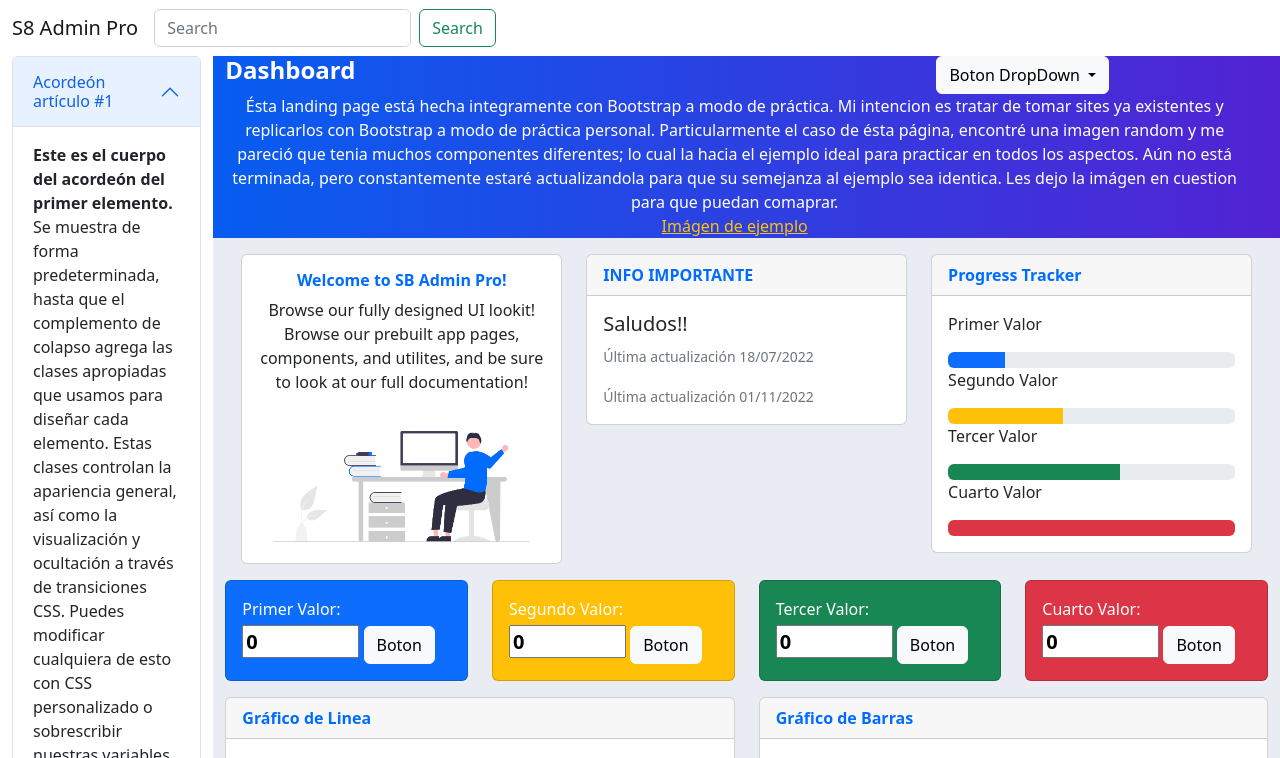
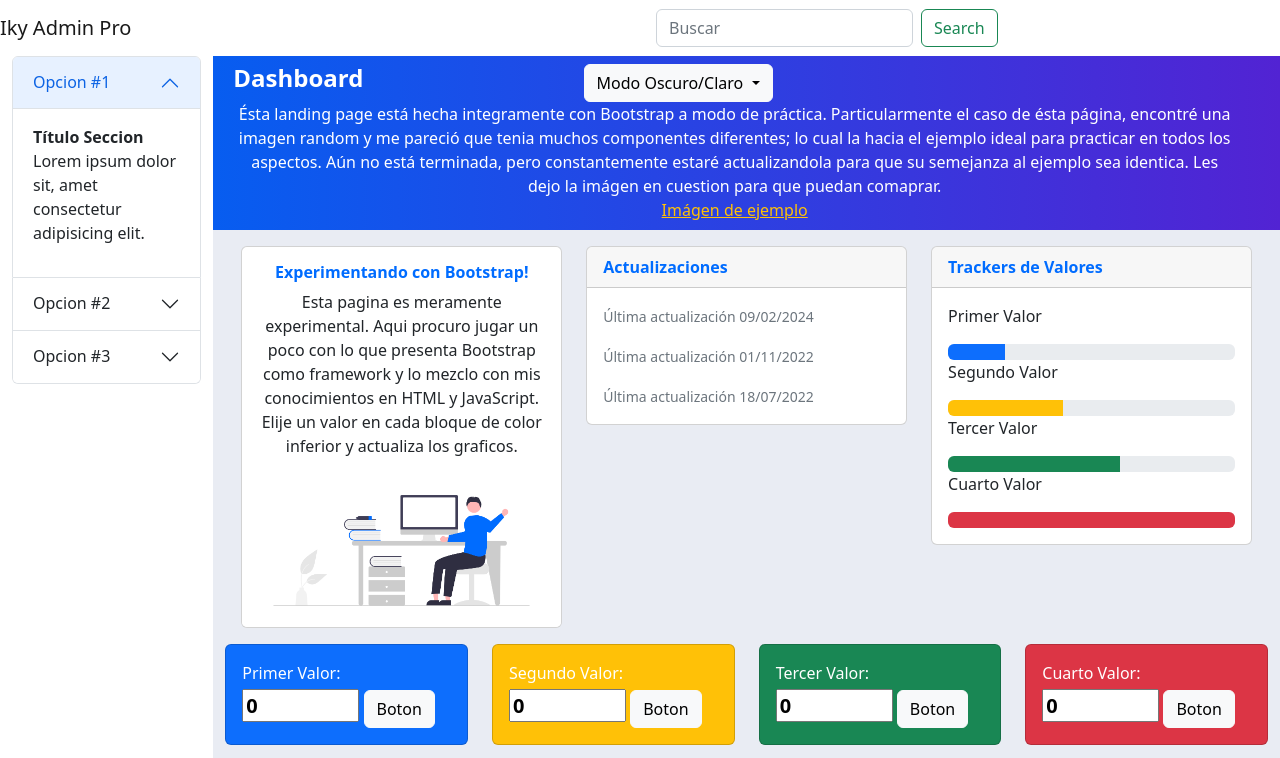
Before and after one commit to serviceace/practicando-bootstrap, a plain HTML site: page index.html in a window 1280 px wide. Shown: the top 758 px of the page. Drawn offline with nearby package versions, Linux system fonts and the light colour scheme.

Commit message:
Arreglos varios porque tenía esto olvidado
- Acortados textos en los botones del menu
- cartel de advertencia al usar barra de busqueda
- textos para bienvenida y actualizaciones actualizados

```diff
--- a/code.js
+++ b/code.js
@@ -34,3 +34,9 @@ btnRojo.addEventListener("click", (e) => {
     e.preventDefault();
     barraProgresoRojo.style.width = cuartoValor.value + "%";
   })
+
+const btn_search = document.querySelector('#btn_search');
+btn_search.addEventListener('click', (e) => {
+  e.preventDefault();
+  console.log('boton apretado');
+});
--- a/index.html
+++ b/index.html
@@ -10,21 +10,44 @@
   <body>
 
     <!-- Barra de navegación superior -->
-    <nav class="navbar navbar-expand-lg bg-ligth">
-        <div class="container-fluid">
-          <a class="navbar-brand" href="#">S8 Admin Pro</a>
-          <button class="navbar-toggler" type="button" data-bs-toggle="collapse" data-bs-target="#navbarSupportedContent" aria-controls="navbarSupportedContent" aria-expanded="false" aria-label="Toggle navigation">
-            <span class="navbar-toggler-icon"></span>
-          </button>
-          <div class="collapse navbar-collapse" id="navbarSupportedContent">
+    <nav class="navbar navbar-expand-lg bg-ligth row justify-content-end">
+        <div class="container-fluid ">
+          <a class="navbar-brand col-6" href="#">Iky Admin Pro</a>
+            <button class="navbar-toggler" type="button" data-bs-toggle="collapse" data-bs-target="#navbarSupportedContent" aria-controls="navbarSupportedContent" aria-expanded="false" aria-label="Toggle navigation">
+              <span class="navbar-toggler-icon"></span>
+            </button>
+          <div class="collapse navbar-collapse col-6" id="navbarSupportedContent">
             <form class="d-flex" role="search">
-              <input class="form-control me-2" type="search" placeholder="Search" aria-label="Search">
-              <button class="btn btn-outline-success" type="submit">Search</button>
+              <input class="form-control me-2" type="search" placeholder="Buscar" aria-label="Search">
+              <button class="btn btn-outline-success" id='btn_search' type="button" data-bs-toggle="modal" data-bs-target="#msj_emergente">Search</button>
             </form>
           </div>
         </div>
-      </nav>
-      <!-- MENU LATERAL -->
+    </nav>
+
+
+
+    <!-- Ventana de Advertencia -->
+    <div class="modal fade" id="msj_emergente" tabindex="-1" aria-labelledby="msj_emergente_Label" aria-hidden="true">
+      <div class="modal-dialog modal-dialog-centered">
+        <div class="modal-content">
+          <div class="modal-header">
+            <h1 class="modal-title fs-5" id="msj_emergente_Label">Advertencia!!!</h1>
+            <button type="button" class="btn-close" data-bs-dismiss="modal" aria-label="Close"></button>
+          </div>
+          <div class="modal-body">
+            No hay mucho para buscar en este ejemplo de Bootstrap. Cambia los valores dentro de los bloques de colores más abajo para jugar con los gráficos.
+          </div>
+          <div class="modal-footer">
+            <button type="button" class="btn btn-secondary" data-bs-dismiss="modal">Cancelar</button>
+            <button type="button" class="btn btn-primary" data-bs-dismiss="modal">Aceptar</button>
+          </div>
+        </div>
+      </div>
+    </div>
+
+
+    <!-- MENU LATERAL -->
     <div class="container-fluid">
           <div class="row">
               <div class="col-2 bg-ligth">
@@ -32,36 +55,45 @@
                   <div class="accordion-item">
                     <h2 class="accordion-header" id="headingOne">
                       <button class="accordion-button" type="button" data-bs-toggle="collapse" data-bs-target="#collapseOne" aria-expanded="true" aria-controls="collapseOne">
-                        Acordeón artículo #1
+                        Opcion #1
                       </button>
                     </h2>
                     <div id="collapseOne" class="accordion-collapse collapse show" aria-labelledby="headingOne" data-bs-parent="#accordionExample">
                       <div class="accordion-body">
-                        <strong>Este es el cuerpo del acordeón del primer elemento.</strong> Se muestra de forma predeterminada, hasta que el complemento de colapso agrega las clases apropiadas que usamos para diseñar cada elemento. Estas clases controlan la apariencia general, así como la visualización y ocultación a través de transiciones CSS. Puedes modificar cualquiera de esto con CSS personalizado o sobrescribir nuestras variables predeterminadas. También vale la pena señalar que casi cualquier HTML puede ir dentro de <code>.accordion-body</code>, aunque la transición limita el desbordamiento.
+                        <strong>Título Seccion</strong>
+                        <p>
+                        Lorem ipsum dolor sit, amet consectetur adipisicing elit.
+                        </p>
                       </div>
                     </div>
                   </div>
                   <div class="accordion-item">
                     <h2 class="accordion-header" id="headingTwo">
                       <button class="accordion-button collapsed" type="button" data-bs-toggle="collapse" data-bs-target="#collapseTwo" aria-expanded="false" aria-controls="collapseTwo">
-                        Acordeón artículo #2
+                        Opcion #2
                       </button>
                     </h2>
                     <div id="collapseTwo" class="accordion-collapse collapse" aria-labelledby="headingTwo" data-bs-parent="#accordionExample">
                       <div class="accordion-body">
-                        <strong>Este es el cuerpo del acordeón del segundo elemento.</strong> Está oculto de manera predeterminada, hasta que el complemento de Collapse agregue las clases apropiadas que usamos para diseñar cada elemento. Estas clases controlan la apariencia general, así como la visualización y ocultación a través de transiciones CSS. Puedes modificar cualquiera de esto con CSS personalizado o sobrescribir nuestras variables predeterminadas. También vale la pena señalar que casi cualquier HTML puede ir dentro de <code>.accordion-body</code>, aunque la transición limita el desbordamiento.
+                        <strong>Título Seccion</strong>
+                        <p>
+                        Lorem ipsum dolor sit, amet consectetur adipisicing elit.
+                        </p>
                       </div>
                     </div>
                   </div>
                   <div class="accordion-item">
                     <h2 class="accordion-header" id="headingThree">
                       <button class="accordion-button collapsed" type="button" data-bs-toggle="collapse" data-bs-target="#collapseThree" aria-expanded="false" aria-controls="collapseThree">
-                        Acordeón artículo #3
+                        Opcion #3
                       </button>
                     </h2>
                     <div id="collapseThree" class="accordion-collapse collapse" aria-labelledby="headingThree" data-bs-parent="#accordionExample">
                       <div class="accordion-body">
-                        <strong>Este es el cuerpo del acordeón del tercer elemento.</strong> Está oculto de manera predeterminada, hasta que el complemento Collapse agregue las clases apropiadas que usamos para diseñar cada elemento. Estas clases controlan la apariencia general, así como la visualización y ocultación a través de transiciones CSS. Puedes modificar cualquiera de esto con CSS personalizado o sobrescribir nuestras variables predeterminadas. También vale la pena señalar que casi cualquier HTML puede ir dentro de <code>.accordion-body</code>, aunque la transición limita el desbordamiento.
+                        <strong>Título Seccion</strong>
+                        <p>
+                        Lorem ipsum dolor sit, amet consectetur adipisicing elit.
+                        </p>
                       </div>
                     </div>
                   </div>
@@ -76,24 +108,24 @@
 
               <!-- Header de la pagina -->
               <div class="col ">
-                <div class="row fondoDashboard">
+
+                <div class="row fondoDashboard p-2">
+
                   <div class="col-4 ">
                     <p class="h4 fw-bold text-white">Dashboard</p>
+                  </div>
 
-                  </div>
-                  <div class="col-4"></div>
                   <div class="col-4 dropdown">
                     <button class="btn dropdown-toggle btn-light" type="button" data-bs-toggle="dropdown" aria-expanded="false">
-                      Boton DropDown
+                      Modo Oscuro/Claro
                     </button>
                     <ul class="dropdown-menu">
-                      <li class="dropdown-item">Opcion 1</li>
-                      <li class="dropdown-item">Opcion 2</li>
-                      <li class="dropdown-item">Opcion 3</li>
+                      <li class="dropdown-item">Activar Modo Oscuro</li>
+                      <li class="dropdown-item">Activar Modo Claro</li>
                     </ul>
                   </div>
                   <div class="row">
-                    <p class="card-text text-white text-center">Ésta landing page está hecha integramente con Bootstrap a modo de práctica. Mi intencion es tratar de tomar sites ya existentes y replicarlos con Bootstrap a modo de práctica personal. Particularmente el caso de ésta página, encontré una imagen random y me pareció que tenia muchos componentes diferentes; lo cual la hacia el ejemplo ideal para practicar en todos los aspectos. Aún no está terminada, pero constantemente estaré actualizandola para que su semejanza al ejemplo sea identica. Les dejo la imágen en cuestion para que puedan comaprar. <br><a class="text-warning" href="./imagen_ejemplo.jpg">Imágen de ejemplo</a> </p>
+                    <p class="card-text text-white text-center">Ésta landing page está hecha integramente con Bootstrap a modo de práctica. Particularmente el caso de ésta página, encontré una imagen random y me pareció que tenia muchos componentes diferentes; lo cual la hacia el ejemplo ideal para practicar en todos los aspectos. Aún no está terminada, pero constantemente estaré actualizandola para que su semejanza al ejemplo sea identica. Les dejo la imágen en cuestion para que puedan comaprar. <br><a class="text-warning" href="./imagen_ejemplo.jpg">Imágen de ejemplo</a> </p>
                   </div>
                 </div>
 
@@ -103,8 +135,10 @@
                   <div class="col "> <!-- Primer bloquecito (ALFA) -->
                      <div class="card">
                       <div class="card-body">
-                        <h5 class="card-title texto-azul text-center fs-6 fw-bolder ">Welcome to SB Admin Pro!</h5>
-                        <p class="card-text text-center fs-6 fw-lighter">Browse our fully designed UI lookit! Browse our prebuilt app pages, components, and utilites, and be sure to look at our full documentation!</p>
+                        <h5 class="card-title texto-azul text-center fs-6 fw-bolder ">Experimentando con Bootstrap!</h5>
+                        <p class="card-text text-center fs-6 fw-lighter">
+                          Esta pagina es meramente experimental. Aqui procuro jugar un poco con lo que presenta Bootstrap como framework y lo mezclo con mis conocimientos en HTML y JavaScript. Elije un valor en cada bloque de color inferior y actualiza los graficos.
+                        </p>
                       </div>
                       <img src="./image/tranajando.png" class="card-img-bottom" alt="...">
                     </div>
@@ -113,12 +147,12 @@
 
                   <div class="col"> <!-- Segundo bloquecito (BETA) -->
                     <div class="card">
-                      <div class="card-header texto-azul fw-bolder fs-6">INFO IMPORTANTE</div>
+                      <div class="card-header texto-azul fw-bolder fs-6">Actualizaciones</div>
                       <div class="card-body overflow-auto">
-                        <h5 class="card-title">Saludos!!</h5>
 
+                        <p class="card-text"><small class="text-muted">Última actualización 09/02/2024</small></p>
+                        <p class="card-text"><small class="text-muted">Última actualización 01/11/2022</small></p>
                         <p class="card-text"><small class="text-muted">Última actualización 18/07/2022</small></p>
-                        <p class="card-text"><small class="text-muted">Última actualización 01/11/2022</small></p>
 
                       </div>
                     </div>
@@ -127,7 +161,7 @@
 
                   <div class="col"> <!-- Tercer bloquecito (GAMMA) -->
                     <div class="card">
-                      <div class="card-header texto-azul fw-bolder">Progress Tracker</div>
+                      <div class="card-header texto-azul fw-bolder">Trackers de Valores</div>
                       <div class="card-body">
                         <p>Primer Valor</p>
                         <div class="progress">
```
